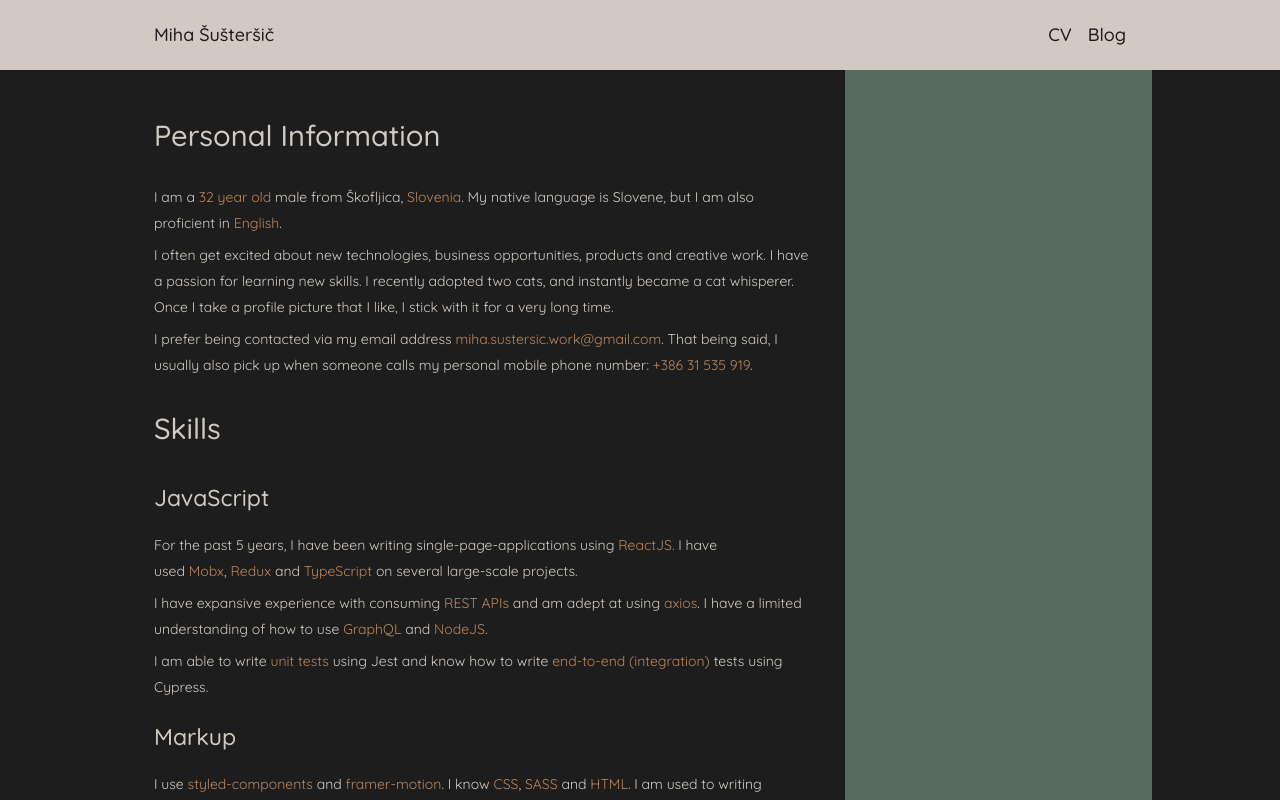
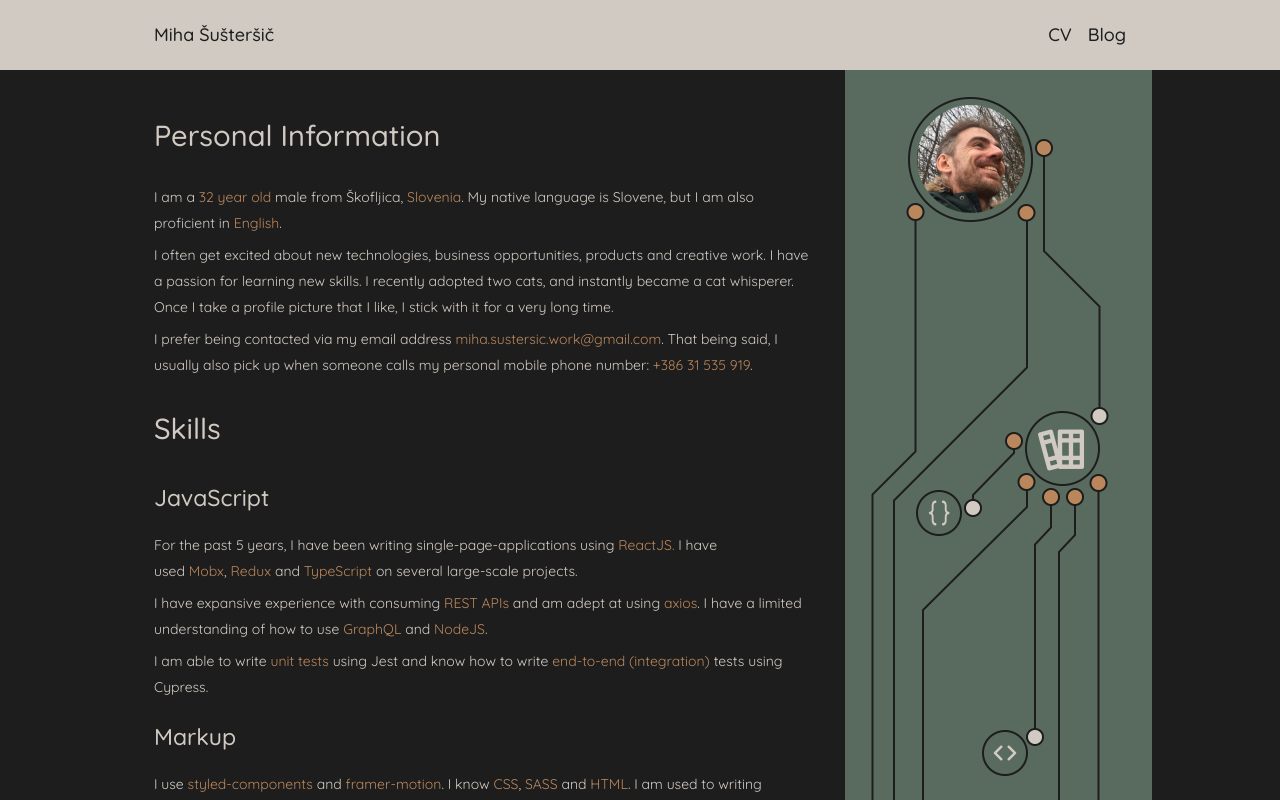
Before and after one commit to Shooshte/curriculum, a Next.js app: page / in a window 1280 px wide. Built offline with nearby package versions, Linux system fonts and the light colour scheme.

Commit message:
sidebar image props

```diff
--- a/pages/index.tsx
+++ b/pages/index.tsx
@@ -221,13 +221,7 @@ const Home = () => (
         </section>
       </div>
       <div className={styles.sidebar}>
-        <Image
-          height={2547}
-          src={sidebarSrc}
-          quality={100}
-          sizes={"307px"}
-          width={307}
-        />
+        <Image height={2547} src={sidebarSrc} quality={100} width={307} />
       </div>
     </div>
   </>
```
